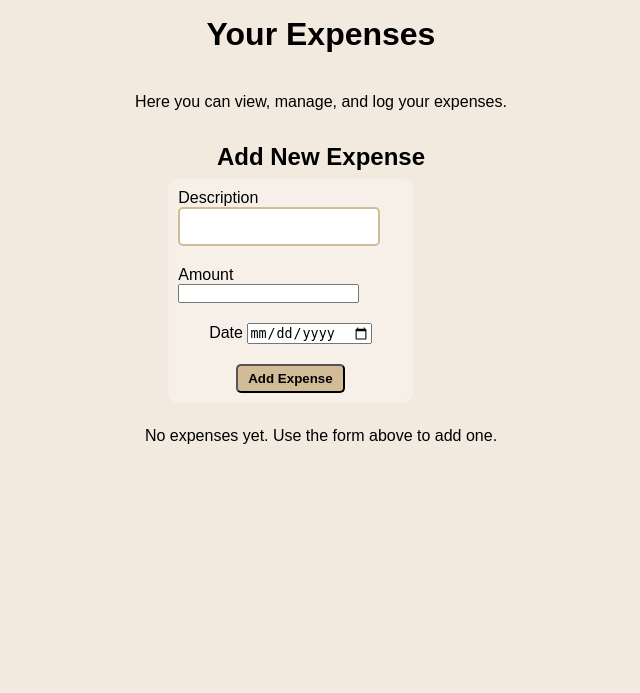
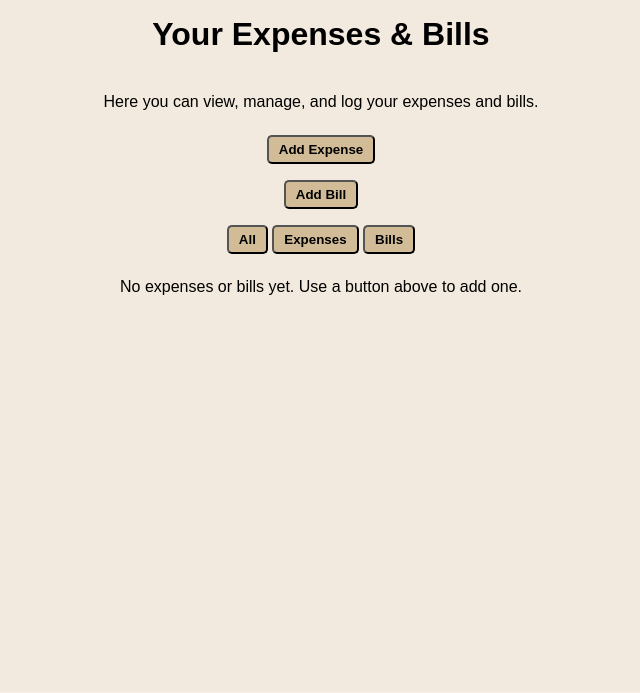
Before and after one commit to maliafecteau/tracking_app, a Flask app: page /expenses in a window 1280 px wide. Shown: the top 693 px of the page, without its empty margins (319-959 px from the left). Run offline with Flask 3, Linux system fonts and the light colour scheme; the visitor is signed in with stand-in values (Sample User, id 1).

Commit message:
reworked expenses and bills
reworked expenses and bills page to display on one page (expenses), and have separately defined forms (expenses_form and bills), also converted dates to actual dates rather than strings, and merged bills and expenses tables together

```diff
--- a/blueprints/expenses/routes.py
+++ b/blueprints/expenses/routes.py
@@ -1,43 +1,74 @@
 from flask import Blueprint, render_template, request, redirect, url_for, session, flash
-from models import db, Expense
+from models import db, Expense, Bill
 from utils import login_required
+from datetime import datetime
 
 expenses_bp = Blueprint("expenses", __name__)
 
-@expenses_bp.route("/expenses", methods=["GET", "POST"])#route for the expenses page, allows both GET and POST requests, requires login
+@expenses_bp.route("/expenses", methods=["GET"])
 @login_required
 def expenses_view():
-    if request.method == "POST":
-        description = request.form.get("description", "").strip()
-        amount = request.form.get("amount", "").strip()
-        date = request.form.get("date", "").strip()
+    expenses = Expense.query.filter_by(user_id=session["user_id"]).all() # fetch all expenses for the current user from the database using user id
+    bills = Bill.query.filter_by(user_id=session["user_id"]).all() # fetch all bills for the current user from the database using user id
 
-        if not description or not amount or not date:#validate that all fields are filled out, if not show error message and redirect back to expenses page
-            flash("All fields are required.", "error")
-            return redirect(url_for("expenses.expenses_view"))
+    merged = []
+    for item in expenses:
+        merged.append({
+            "type": "expense",
+            "id": item.ex_id,
+            "description": item.description,
+            "amount": item.amount,
+            "date": item.date,
+        })
+    for item in bills:
+        merged.append({
+            "type": "bill",
+            "id": item.bill_id,
+            "description": item.title,
+            "amount": item.amount,
+            "date": item.day_due,
+        })
 
-        try:
-            amount_value = float(amount)#validate that amount is a valid number, if not show error message and redirect back to expenses page
-        except ValueError:
-            flash("Amount must be a valid number.", "error")
-            return redirect(url_for("expenses.expenses_view"))
+    return render_template( # render the expenses page and fills in the variables for expenses, bills, and merged with the user's data from database
+        "expenses.html",
+        expenses=expenses,
+        bills=bills,
+        merged=merged,
+        edit_expense=None, # no expense is being edited, so this is set to None
+        edit_bill=None, # no bill is being edited, so this is set to None
+    )
 
-        expense = Expense(
-            description=description,
-            amount=amount_value,
-            date=date,
-            user_id=session["user_id"]#associate the expense with the currently logged in user
-        )
-        db.session.add(expense)
-        db.session.commit()#save the new expense to the database
+@expenses_bp.route("/expenses/add-expense", methods=["POST"]) # route for adding a new expense, only accepts POST requests
+@login_required # login is required
+def add_expense():
+    description = request.form.get("description", "").strip()
+    amount = request.form.get("amount", "").strip()
+    date = request.form.get("date", "").strip()
 
-        flash("Expense added successfully.", "success") # show success message and redirect back to expenses page
-        return redirect(url_for("expenses.expenses_view"))# after handling POST request, fetch all expenses for the current user and render the expenses page with the list of expenses and no expense being edited
+    if not description or not amount or not date:
+        flash("All fields are required.", "error")
+        return redirect(url_for("expenses.expenses_view"))
 
-    expenses = Expense.query.filter_by(user_id=session["user_id"]).all()
-    return render_template("expenses.html", expenses=expenses, edit_expense=None)#fetch all expenses for the current user and render the expenses page with the list of expenses and no expense being edited
+    try:
+        amount_value = float(amount) # validate that the amount is a valid number
+        date_value = datetime.strptime(date, "%Y-%m-%d") # validate that the date is a valid date
+    except ValueError:
+        flash("Amount must be a valid number and date must be in YYYY-MM-DD format.", "error") # if not show error message and redirect back to expenses page
+        return redirect(url_for("expenses.expenses_view"))
 
-@expenses_bp.route("/expenses/edit/<int:expense_id>", methods=["GET", "POST"])#route for editing an expense, allows both GET and POST requests, requires login
+    expense = Expense(
+        description=description,
+        amount=amount_value,
+        date=date_value,
+        user_id=session["user_id"]#associate the expense with the currently logged in user
+    )
+    db.session.add(expense)
+    db.session.commit()#save the new expense to the database
+
+    flash("Expense added successfully.", "success") # show success message and redirect back to expenses page
+    return redirect(url_for("expenses.expenses_view"))# after handling POST request, fetch all expenses for the current user and render the expenses page with the list of expenses and no expense being edited
+
+@expenses_bp.route("/expenses/edit-expense/<int:expense_id>", methods=["GET", "POST"])
 @login_required
 def edit_expense(expense_id):
     expense = Expense.query.filter_by(ex_id=expense_id, user_id=session["user_id"]).first()
@@ -55,31 +86,58 @@ def edit_expense(expense_id):
             return redirect(url_for("expenses.edit_expense", expense_id=expense_id))
 
         try:
-            amount_value = float(amount)#
+            amount_value = float(amount)
+            date_value = datetime.strptime(date, "%Y-%m-%d")
         except ValueError:
-            flash("Amount must be a valid number.", "error")
-            return redirect(url_for("expenses.edit_expense", expense_id=expense_id))#validate that amount is a valid number, if not show error message and redirect back to edit expense page
+            flash("Amount must be a valid number and date must be in YYYY-MM-DD format.", "error")
+            return redirect(url_for("expenses.edit_expense", expense_id=expense_id))#validate that amount is a valid number and date is in correct format, if not show error message and redirect back to edit expense page
 
         expense.description = description
         expense.amount = amount_value
-        expense.date = date
+        expense.date = date_value
         db.session.commit()
         flash("Expense updated successfully.", "success")
         return redirect(url_for("expenses.expenses_view"))# after handling POST request, fetch all expenses for the current user and render the expenses page with the list of expenses and the edited expense being passed to the template for pre-filling the form fields
 
     expenses = Expense.query.filter_by(user_id=session["user_id"]).all()
-    return render_template("expenses.html", expenses=expenses, edit_expense=expense)
+    bills = Bill.query.filter_by(user_id=session["user_id"]).all()
 
-@expenses_bp.route("/expenses/delete/<int:expense_id>", methods=["POST"])#route for deleting an expense, allows only POST requests, requires login
+    merged = []
+    for item in expenses:
+        merged.append({
+            "type": "expense",
+            "id": item.ex_id,
+            "description": item.description,
+            "amount": item.amount,
+            "date": item.date,
+        })
+    for item in bills:
+        merged.append({
+            "type": "bill",
+            "id": item.bill_id,
+            "description": item.title,
+            "amount": item.amount,
+            "date": item.day_due,
+        })
+
+    return render_template(
+        "expenses.html",
+        expenses=expenses,
+        bills=bills,
+        merged=merged,
+        edit_expense=expense,
+        edit_bill=None,
+    )
+
+@expenses_bp.route("/expenses/delete-expense/<int:expense_id>", methods=["POST"])
 @login_required
 def delete_expense(expense_id):
-    global expenses
-    expense = Expense.query.filter_by(ex_id=expense_id, user_id=session["user_id"]).first()#fetch the expense to be deleted, ensuring it belongs to the current user
+    expense = Expense.query.filter_by(ex_id=expense_id, user_id=session["user_id"]).first() # fetch the expense to be deleted, ensuring it belongs to the current user for security reasons
     if not expense:
         flash("Expense not found.", "error")
         return redirect(url_for("expenses.expenses_view"))
-    if expense:
-        db.session.delete(expense)
-        db.session.commit()
-        flash("Expense deleted successfully.", "success")
-    return redirect(url_for("expenses.  expenses_view"))# after deleting the expense, redirect back to the expenses page to show the updated list of expenses
+
+    db.session.delete(expense)
+    db.session.commit()
+    flash("Expense deleted successfully.", "success")
+    return redirect(url_for("expenses.expenses_view"))
--- a/static/script.js
+++ b/static/script.js
@@ -0,0 +1,50 @@
+document.addEventListener('DOMContentLoaded', () => { // wait for the DOM (Document Object Model) to be fully loaded before running the script
+    // get references to buttons and forms
+    const btnA = document.getElementById('expense-form-btn');
+    const btnB = document.getElementById('bill-form-btn');
+    const formA = document.getElementById('add-expense-form');
+    const formB = document.getElementById('add-bill-form');
+
+    // filter functionality for expenses and bills table
+    const filterBtns = document.querySelectorAll('[data-filter]');
+    const rows = document.querySelectorAll('#expenses-bills-table tbody tr');
+
+    filterBtns.forEach(btn => {
+        btn.addEventListener('click', () => { // add click event listener to each filter button
+            const filter = btn.dataset.filter; // get the filter type from the button's "data-filter" attribute
+
+            // update "active" button styling
+            filterBtns.forEach(b => b.classList.remove('active'));
+            btn.classList.add('active');
+
+            //filter rows
+            rows.forEach(row => {
+                if (filter === 'all') {
+                    row.style.display = '';
+                } else {
+                    row.style.display = row.dataset.type === filter ? '' : 'none'; // show row if it matches the filter type, otherwise hide it
+                }
+            });
+        });
+    });
+
+    function toggleForm(showForm, hideForm) { // function to toggle the visibility of the forms
+        if (!showForm || !hideForm) return;
+        if (showForm.style.display === 'block') {
+            showForm.style.display = 'none';
+        } else {
+            showForm.style.display = 'block';
+            hideForm.style.display = 'none';
+        }
+    }
+
+    if (btnA && btnB && formA && formB) { // check if the buttons and forms exist before adding event listeners
+        btnA.addEventListener('click', () => {
+            toggleForm(formA, formB);
+        });
+
+        btnB.addEventListener('click', () => {
+            toggleForm(formB, formA);
+        });
+    }
+});
--- a/static/styles.css
+++ b/static/styles.css
@@ -127,3 +127,7 @@ table th, table td {
     padding: 10px;
     text-align: left;
 }
+
+.hidden {
+    display: none;
+}
--- a/templates/base.html
+++ b/templates/base.html
@@ -4,7 +4,7 @@
         <meta name="viewport" content="width=device-width, initial-scale=1.0"> <!-- sets the viewport for responsive design -->
         <meta name="viewport" content="height=device-height, initial-scale=1.0"> <!-- sets the viewport height for better mobile support -->
         <link rel="stylesheet" href="{{ url_for('static', filename='styles.css') }}">  <!-- links the stylesheet in static to this base html with flask/python-->
-        <script src="{{ url_for('static', filename='script.js') }}"> </script> <!-- javascript file in static -->
+        <script src="{{ url_for('static', filename='script.js') }}" defer></script> <!-- javascript file in static -->
 
         <title>{% block title %}{% endblock %} - Expense Tracker</title>
     </head>
@@ -28,8 +28,8 @@
                 <a href="{{ url_for('auth.home') }}" title="Home">Home</a>
                 <a href="{{ url_for('expenses.expenses_view') }}" title="Expenses">Expenses</a>
                 <a href="{{ url_for('income.income_view') }}" title="Income">Income</a>
+                <a href="{{ url_for('savings.savings_view') }}" title="Savings">Savings</a>
                 <a href="{{ url_for('auth.logout') }}" title="Logout">Logout</a>
-                <a href="{{ url_for('savings.savings_view') }}" title="Savings">Savings</a>
             </nav>
             {% endif %}
         </div>
--- a/templates/bill.html
+++ b/templates/bill.html
@@ -1,67 +1,32 @@
-{% extends "base.html" %}
-
-{% block title %}Bill{% endblock%}
-
-{% block header %}Your Bill{% endblock %}
-
-{% block content %}
-    <p>Here you can view your bill.</p>
-
-    <section class="bill-section">
-        [% if edit_bill %]
+<section class="bill-form">
+    {% if edit_bill %}
         <h2>Edit Bill</h2>
-        <form method="post" action="{{ url_for('bill.edit_bill', bill_id=edit_bill.bill_id) }}">
-        [% else %]
+        <form method="post" action="{{ url_for('bills.edit_bill', bill_id=edit_bill.bill_id) }}">
+    {% else %}
         <h2>Add New Bill</h2>
-        <form method="post" action="{{ url_for('bill.bill_view') }}">
-        [% endif %]
+        <form method="post" action="{{ url_for('bills.add_bill') }}">
+    {% endif %}
         <div>
-                <label for="description">Description</label>
-                <input id="description" name="description" type="text" required value="{{ edit_bill.description if edit_bill else '' }}">
+            <label for="bill-title">Title</label>
+            <input id="bill-title" name="title" type="text" required value="{{ edit_bill.title if edit_bill else '' }}">
         </div>
         <div>
-                <label for="amount">Amount</label>
-                <input id="amount" name="amount" type="number" step="0.01" required value="{{ edit_bill.amount if edit_bill else '' }}">
+            <label for="bill-amount">Amount</label>
+            <input id="bill-amount" name="amount" type="number" step="0.01" required value="{{ edit_bill.amount if edit_bill else '' }}">
         </div>
         <div>
-                <label for="due_date">Due Date</label>
-                <input id="due_date" name="due_date" type="date" required value="{{ edit_bill.due_date if edit_bill else '' }}">
+            <label for="day-due">Day Due</label>
+            <input id="day-due" name="day_due" type="date" required value="{{ edit_bill.day_due if edit_bill else '' }}">
+        </div>
+        <div>
+            <label for="is-recurring">
+                <input id="is-recurring" name="is_recurring" type="checkbox" {% if edit_bill and edit_bill.is_recurring %}checked{% endif %}>
+                Is Recurring?
+            </label>
         </div>
         <button type="submit">{% if edit_bill %}Update Bill{% else %}Add Bill{% endif %}</button>
         {% if edit_bill %}
-                <a href="{{ url_for('bill.bill_view') }}">Cancel</a>
+            <a href="{{ url_for('expenses.expenses_view') }}">Cancel</a>
         {% endif %}
     </form>
 </section>
-
-    <section class="bill-list">
-        {% if bills %}
-            <table>
-                <thead>
-                    <tr>
-                        <th>Description</th>
-                        <th>Amount</th>
-                        <th>Due Date</th>
-                        <th>Actions</th>
-                    </tr>
-                </thead>
-                <tbody>
-                    {% for bill in bills %}
-                        <tr>
-                            <td>{{ bill.description }}</td>
-                            <td>${{ bill.amount }}</td>
-                            <td>{{ bill.due_date }}</td>
-                            <td>
-                                <a href="{{ url_for('bill.edit_bill', bill_id=bill.bill_id) }}">Edit</a>
-                                <form method="post" action="{{ url_for('bill.delete_bill', bill_id=bill.bill_id) }}" style="display:inline">
-                                    <button type="submit">Delete</button>
-                                </form>
-                            </td>
-                        </tr>
-                    {% endfor %}
-                </tbody>
-            </table>
-        {% else %}
-            <p>No bills found. Start by adding a new bill above.</p>
-        {% endif %}
-{% endblock %}
--- a/templates/expenses.html
+++ b/templates/expenses.html
@@ -1,44 +1,43 @@
-{% extends "base.html" %}
+{%extends "base.html"%}
 
-{% block title %}Expenses{% endblock %}
+{% block title %}Expenses & Bills{% endblock %}
 
-{% block header %}Your Expenses{% endblock %}
+{% block header %}Your Expenses & Bills{% endblock %}
 
 {% block content %}
-    <p>Here you can view, manage, and log your expenses.</p>
+    <p>Here you can view, manage, and log your expenses and bills.</p>
 
-    <section class="expense-form">
-        {% if edit_expense %}
-            <h2>Edit Expense</h2>
-            <form method="post" action="{{ url_for('expenses.edit_expense', expense_id=edit_expense.ex_id) }}">
-        {% else %}
-            <h2>Add New Expense</h2>
-            <form method="post" action="{{ url_for('expenses.expenses_view') }}">
+     {% with messages = get_flashed_messages(with_categories=true) %}
+        {% if messages %}
+            {% for category, message in messages %}
+                <div class="alert alert-{{ category }}">{{ message }}</div>
+            {% endfor %}
         {% endif %}
-            <div>
-                <label for="description">Description</label>
-                <input id="description" name="description" type="text" required value="{{ edit_expense.description if edit_expense else '' }}">
+    {% endwith %}
+
+    <button id="expense-form-btn">Add Expense</button>
+    <button id="bill-form-btn">Add Bill</button>
+
+    <div id="add-expense-form" class="{% if not edit_expense %}hidden{% endif %}">
+        {% include 'expenses_form.html' %}
     </div>
-            <div>
-                <label for="amount">Amount</label>
-                <input id="amount" name="amount" type="number" step="0.01" required value="{{ edit_expense.amount if edit_expense else '' }}">
+
+    <div id="add-bill-form" class="{% if not edit_bill %}hidden{% endif %}">
+        {% include 'bill.html' %}
     </div>
-            <div>
-                <label for="date">Date</label>
-                <input id="date" name="date" type="date" required value="{{ edit_expense.date if edit_expense else '' }}">
+
+    <div class="toggle-buttons">
+        <button data-filter="all" class="active">All</button>
+        <button data-filter="expense">Expenses</button>
+        <button data-filter="bill">Bills</button>
     </div>
-            <button type="submit">{% if edit_expense %}Update Expense{% else %}Add Expense{% endif %}</button>
-            {% if edit_expense %}
-                <a href="{{ url_for('expenses.expenses_view') }}">Cancel</a>
-            {% endif %}
-        </form>
-    </section>
 
-    <section class="expense-list">
-        {% if expenses %}
-            <table>
+
+    {% if merged %}
+        <table id="expenses-bills-table">
             <thead>
                 <tr>
+                    <th>Type</th>
                     <th>Description</th>
                     <th>Amount</th>
                     <th>Date</th>
@@ -46,23 +45,30 @@
                 </tr>
             </thead>
             <tbody>
-                    {% for expense in expenses %}
-                        <tr>
-                            <td>{{ expense.description }}</td>
-                            <td>${{ expense.amount }}</td>
-                            <td>{{ expense.date }}</td>
+                {% for item in merged %}
+                    <tr data-type="{{ item.type }}" class="{% if item.type == 'bill' %}bill-row{% endif %}">
+                        <td>{{ item.type | capitalize }}</td>
+                        <td>{{ item.description }}</td>
+                        <td>${{ item.amount }}</td>
+                        <td>{{ item.date }}</td>
                         <td>
-                                <a href="{{ url_for('expenses.edit_expense', expense_id=expense.ex_id) }}">Edit</a>
-                                <form method="post" action="{{ url_for('expenses.delete_expense', expense_id=expense.ex_id) }}" style="display:inline">
+                            {% if item.type == 'expense' %}
+                                <a href="{{ url_for('expenses.edit_expense', expense_id=item.id) }}">Edit</a>
+                                <form method="post" action="{{ url_for('expenses.delete_expense', expense_id=item.id) }}" style="display:inline">
                                     <button type="submit">Delete</button>
                                 </form>
+                            {% elif item.type == 'bill' %}
+                                <a href="{{ url_for('bills.edit_bill', bill_id=item.id) }}">Edit</a>
+                                <form method="post" action="{{ url_for('bills.delete_bill', bill_id=item.id) }}" style="display:inline">
+                                    <button type="submit">Delete</button>
+                                </form>
+                            {% endif %}
                         </td>
                     </tr>
                 {% endfor %}
             </tbody>
         </table>
     {% else %}
-            <p>No expenses yet. Use the form above to add one.</p>
+        <p>No expenses or bills yet. Use a button above to add one.</p>
     {% endif %}
-    </section>
 {% endblock %}
--- /dev/null
+++ b/templates/expenses_form.html
@@ -0,0 +1,26 @@
+<section class="expense-form">
+    {% if edit_expense %}
+        <h2>Edit Expense</h2>
+        <form method="post" action="{{ url_for('expenses.edit_expense', expense_id=edit_expense.ex_id) }}">
+    {% else %}
+        <h2>Add New Expense</h2>
+        <form method="post" action="{{ url_for('expenses.add_expense') }}">
+    {% endif %}
+        <div>
+            <label for="description">Description</label>
+            <input id="description" name="description" type="text" required value="{{ edit_expense.description if edit_expense else '' }}">
+        </div>
+        <div>
+            <label for="amount">Amount</label>
+            <input id="amount" name="amount" type="number" step="0.01" required value="{{ edit_expense.amount if edit_expense else '' }}">
+        </div>
+        <div>
+            <label for="date">Date</label>
+            <input id="date" name="date" type="date" required value="{{ edit_expense.date if edit_expense else '' }}">
+        </div>
+        <button type="submit">{% if edit_expense %}Update Expense{% else %}Add Expense{% endif %}</button>
+        {% if edit_expense %}
+            <a href="{{ url_for('expenses.expenses_view') }}">Cancel</a>
+        {% endif %}
+    </form>
+</section>
```
Also changed, not shown: blueprints/bills/routes.py (+72 -46 lines), blueprints/income/routes.py (+7 -4 lines), models.py (+4 -4 lines). Lines whose indentation alone changed are shown as unchanged.
